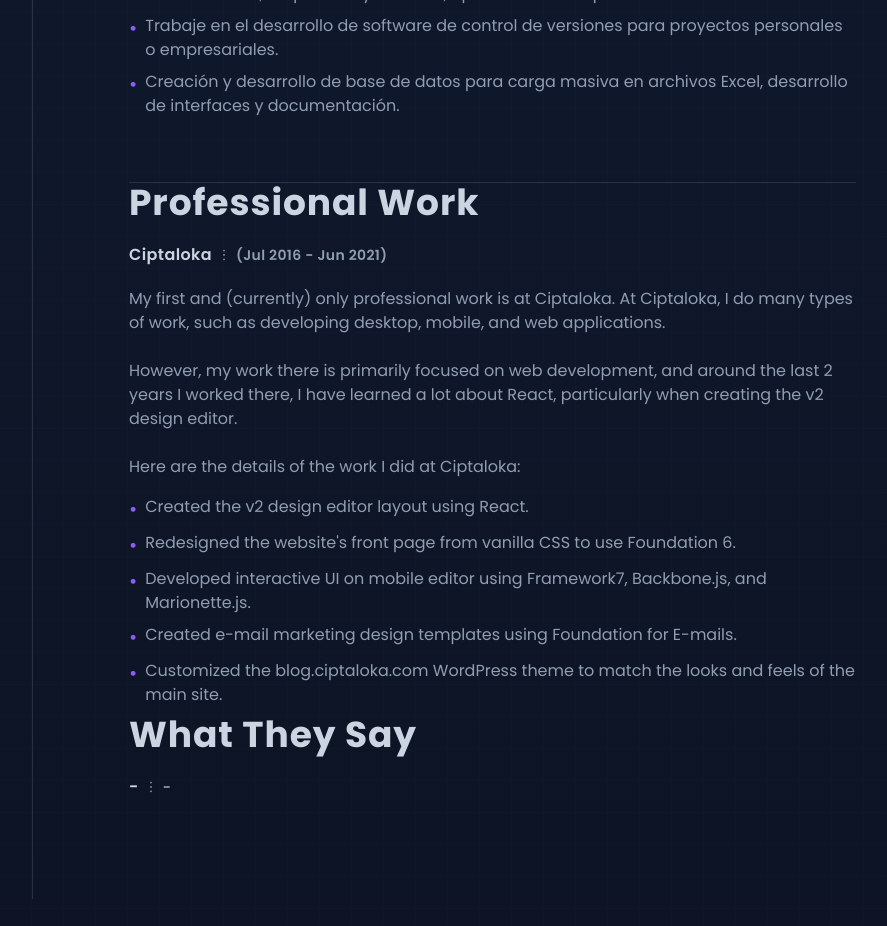
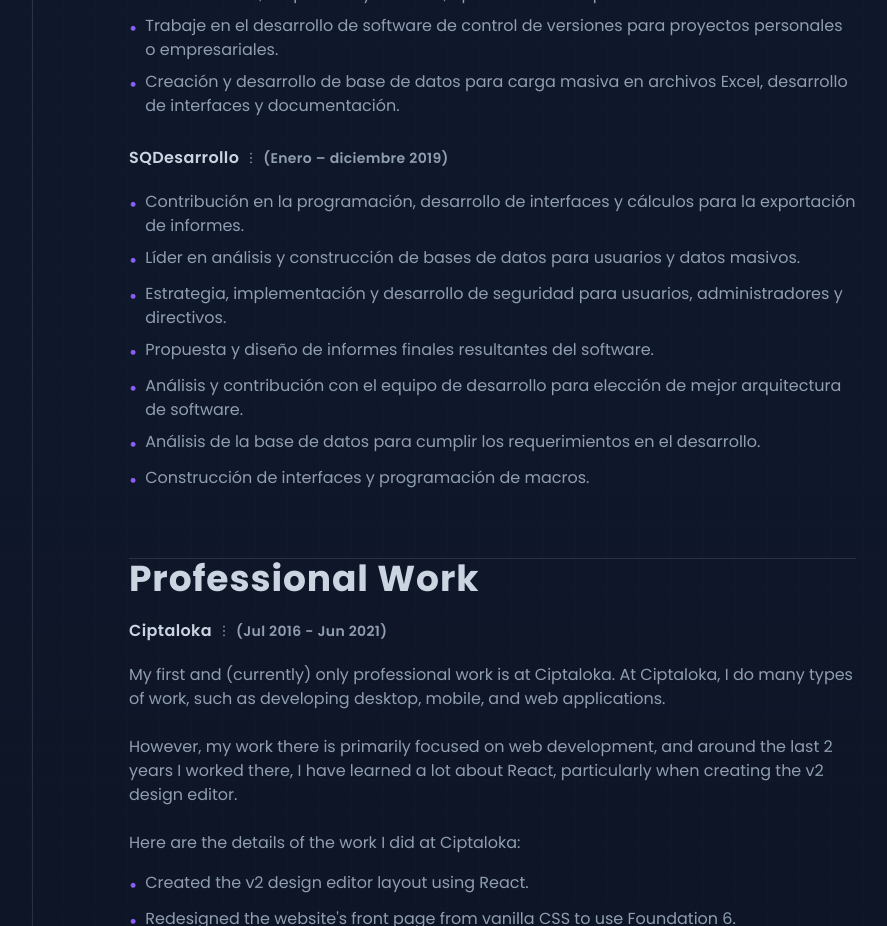
Before and after one commit to ImJars/Development-full-coding, a React (Vite) app: page /experience in a window 1280 px wide. Shown: the part 1620-2546 px from the top of the page, without its empty margins (32-919 px from the left). Built offline with nearby package versions, Linux system fonts and the light colour scheme.

Commit message:
Update experience.jsx

```diff
--- a/src/experience.jsx
+++ b/src/experience.jsx
@@ -285,6 +285,35 @@ function Experience() {
                         </ol>
                       }
                     />
+                    <Content
+                      company={"SQDesarrollo"}
+                      date={"(Enero – diciembre 2019)"}
+                      description={
+                        <ol>
+                          <List
+                            description={`Contribución en la programación, desarrollo de interfaces y cálculos para la exportación de informes.`}
+                          />
+                          <List
+                            description={`Líder en análisis y construcción de bases de datos para usuarios y datos masivos.`}
+                          />
+                          <List
+                            description={`Estrategia, implementación y desarrollo de seguridad para usuarios, administradores y directivos.`}
+                          />
+                          <List
+                            description={`Propuesta y diseño de informes finales resultantes del software.`}
+                          />
+                          <List
+                            description={`Análisis y contribución con el equipo de desarrollo para elección de mejor arquitectura de software.`}
+                          />
+                          <List
+                            description={`Análisis de la base de datos para cumplir los requerimientos en el desarrollo.`}
+                          />
+                          <List
+                            description={`Construcción de interfaces y programación de macros.`}
+                          />
+                        </ol>
+                      }
+                    />
                   </div>
                   <div ref={refAnimate3}>
                     <Content
```
